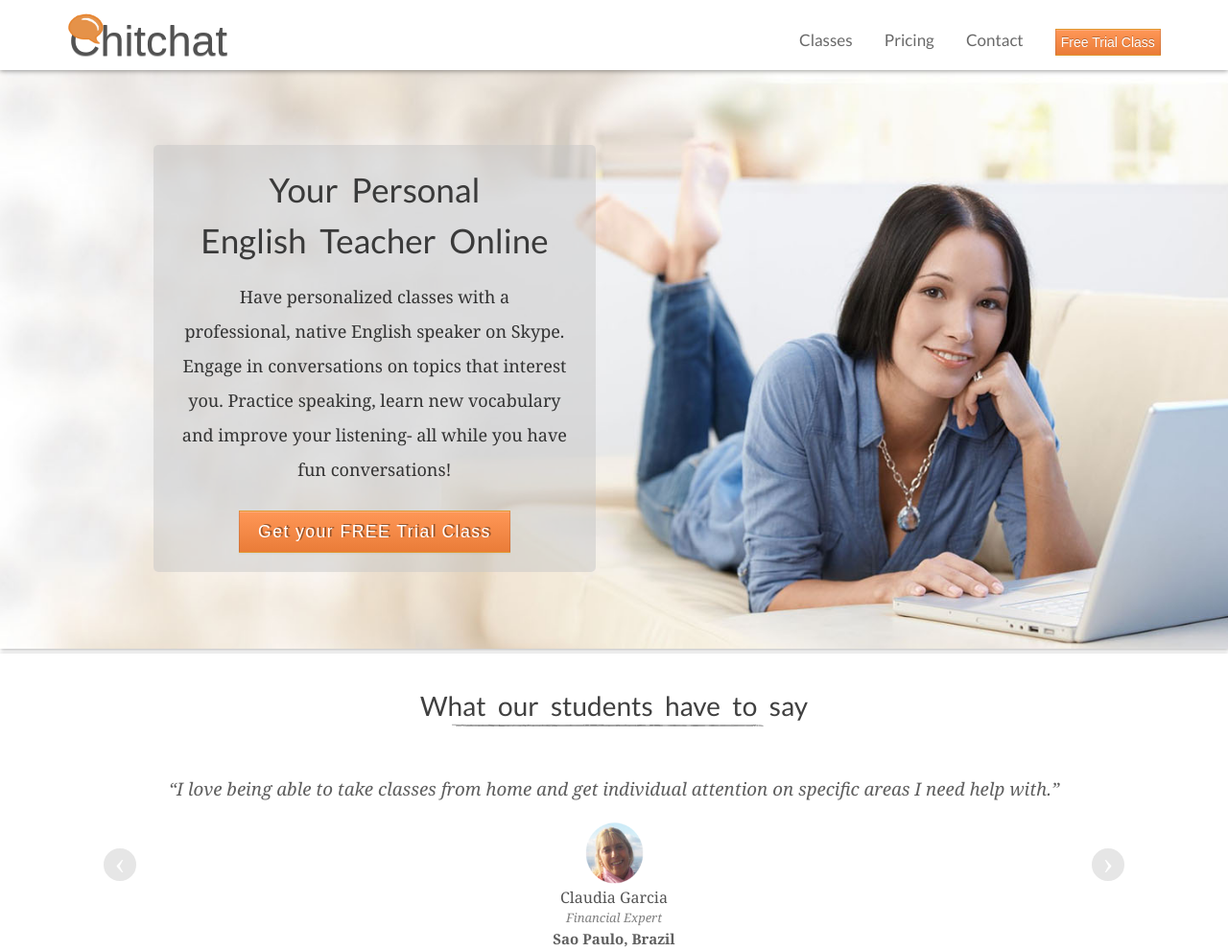
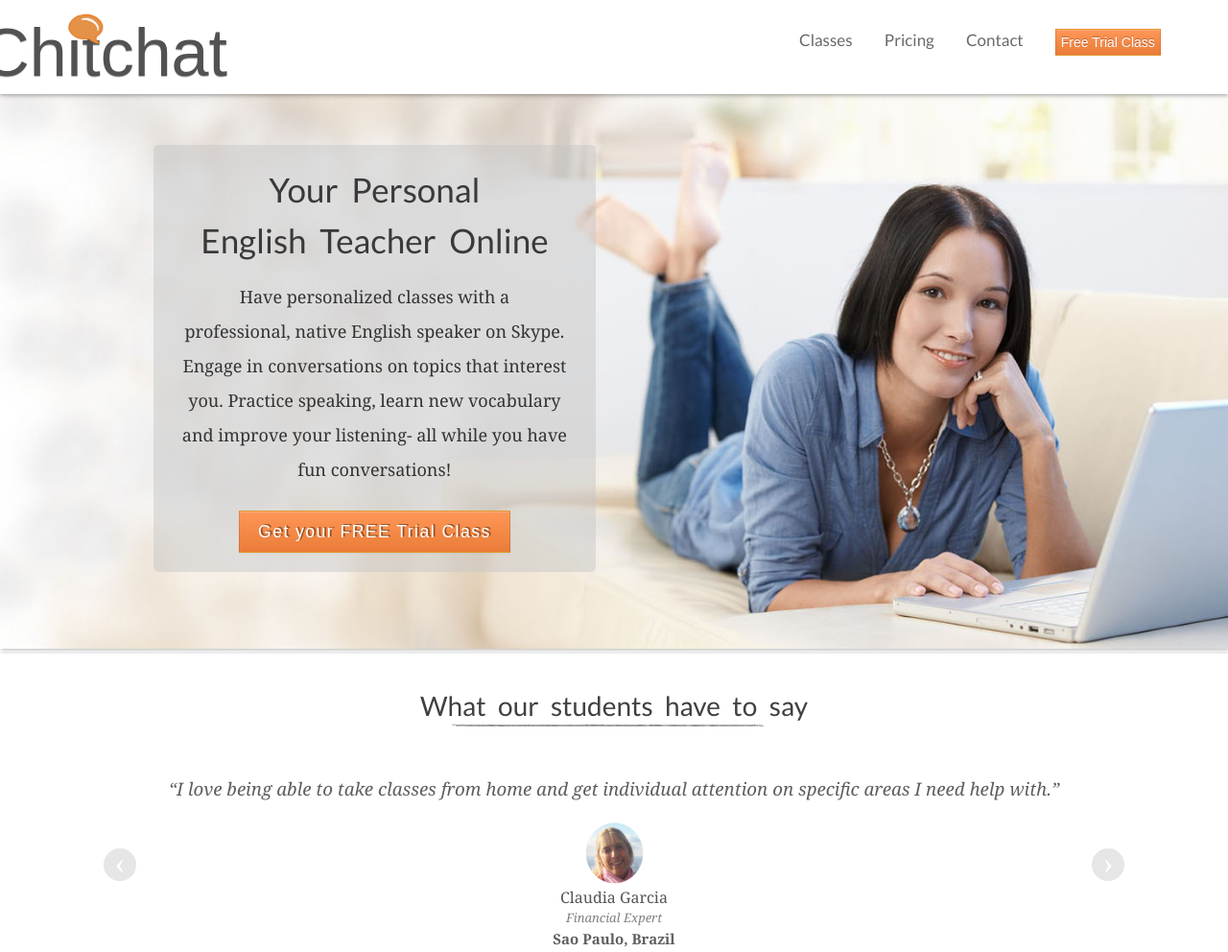
Before and after one commit to moumitasen/chitchat, a website: page public/index.html in a window 1280 px wide. Shown: the top 992 px of the page at 96% size. Drawn offline with nearby package versions, Linux system fonts and the light colour scheme; a script that the page names is missing; a web font is replaced by a local one.

Commit message:
changed font size for testing

```diff
--- a/public/css/chitchat.css
+++ b/public/css/chitchat.css
@@ -17,7 +17,7 @@ header{
 	position: fixed;
 	top: 0px;
 	left: 0px;
-	background-color: rgba(255,255,255, 255);
+	background-color: rgba(255,255,255, 1);
 	box-shadow: 0px 1px 5px rgba(0,0,0,0.4);
 	z-index: 2;
 
@@ -37,7 +37,7 @@ header{
 }
 
 .logo_container h1 {
-	font-size: 45px;
+	font-size: 70px;
 	font-family: 'Oregano', sans-serif;
 	font-weight: normal;
 	float: right;
```
